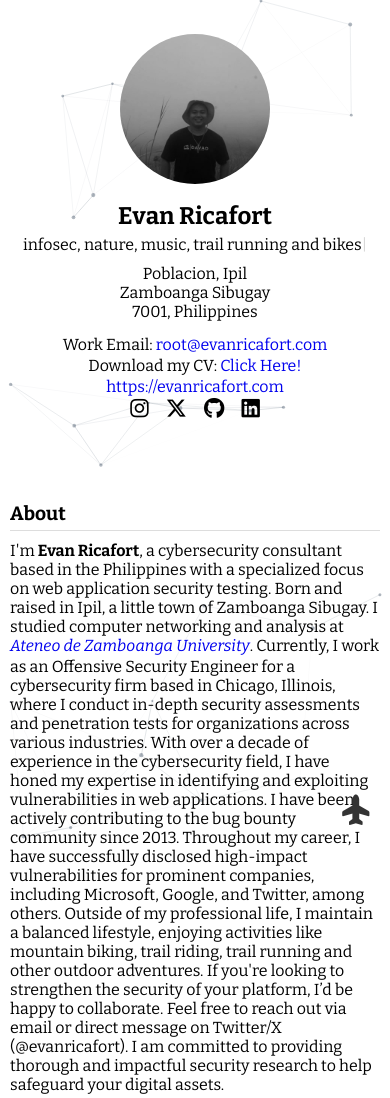
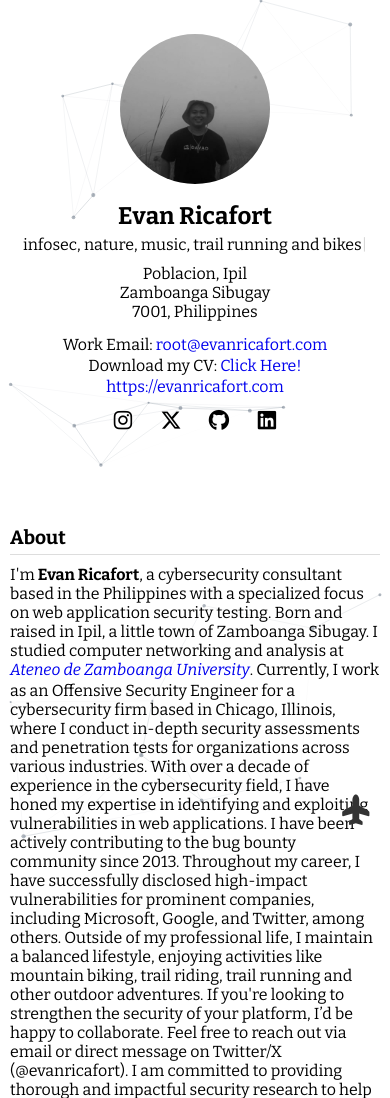
Before and after one commit to evanricafort/evan, a PHP site: page / in a window 390 px wide. Shown: the top 1098 px of the page. Run offline with PHP 8.4, Linux system fonts and the light colour scheme.

Commit message:
Align the social icons evenly on mobile
Reported from a real phone: the four brand icons looked unevenly spaced.

The margins between them were in fact identical, but each brand glyph has
its own advance width - 18.4px for Instagram and LinkedIn, 21px for X,
20.3px for GitHub at this size. Equal margins around unequal glyphs put
the visual centres at uneven intervals (36.9 / 37.9 / 36.6px), which is
what the eye picks up.

Each link now gets the same 44x44 box on mobile with the glyph centred
inside, so the centres land exactly 48px apart regardless of glyph width.
Font Awesome's .fa-lg also sets line-height:.05em, which collapses the
glyph box to 1px tall; that is reset so vertical centring is reliable.
The box doubles as a 44px touch target, which the ~18x20px icons were
well short of.

Markup, hrefs, targets and the per-brand hover colours are untouched, and
the rules live inside the existing mobile media query, so desktop still
computes block / 200px / inline-block / 0 6px margin / 12.8px as before.

Verified at 390px and 320px: identical boxes, 0px spread in centre
spacing, all glyphs level, all four hit-testable, no horizontal overflow.

Co-Authored-By: Claude Opus 5 <noreply@anthropic.com>

```diff
--- a/css/site.css
+++ b/css/site.css
@@ -266,7 +266,6 @@ body.dark-mode .glow-text span:hover {
   }
 
   #bio_right { margin-top: 14px; }
-  #bio_center { width: auto; }
 
   /* AOS slides these in from 100px to the side. As narrow floated columns
      that was invisible; as full-width blocks it hangs off the viewport and
@@ -274,7 +273,37 @@ body.dark-mode .glow-text span:hover {
      This overrides aos.css, which is linked before site.css. */
   [data-aos="fade-left"],
   [data-aos="fade-right"] { transform: none; }
-  #bio_center a { margin: 0 10px; font-size: 1.15rem; }
+
+  /* Social icons. Each brand glyph has its own advance width (18.4px to
+     21px at this size), so evenly spaced margins still leave the icons
+     unevenly spaced to the eye. Giving every link the same square box and
+     centring the glyph inside makes the centres land at equal intervals.
+     The box doubles as a 44px touch target. Font Awesome's .fa-lg also
+     sets line-height:.05em, which collapses the glyph box to 1px tall, so
+     that is reset here too. */
+  #bio_center {
+    display: flex;
+    flex-wrap: wrap;
+    justify-content: center;
+    align-items: center;
+    width: auto;
+    gap: 4px;
+  }
+
+  #bio_center a {
+    display: flex;
+    align-items: center;
+    justify-content: center;
+    width: 44px;
+    height: 44px;
+    margin: 0;
+    font-size: 1.15rem;
+  }
+
+  #bio_center a i {
+    line-height: 1;
+    vertical-align: middle;
+  }
 
   /* Bare URLs in Achievements and News & Press are single unbroken
      tokens; without this they push the page wider than the screen.
@@ -306,5 +335,8 @@ body.dark-mode .glow-text span:hover {
 @media (max-width: 420px) {
   body { padding: 10px; }
   h1 { font-size: 1.5rem; }
-  #bio_center a { margin: 0 7px; font-size: 1.05rem; }
+
+  /* Four 44px targets plus gaps still fit across a 320px screen, so only
+     the glyph shrinks here - the boxes stay equal, and so does the spacing. */
+  #bio_center a { font-size: 1.05rem; }
 }
```
